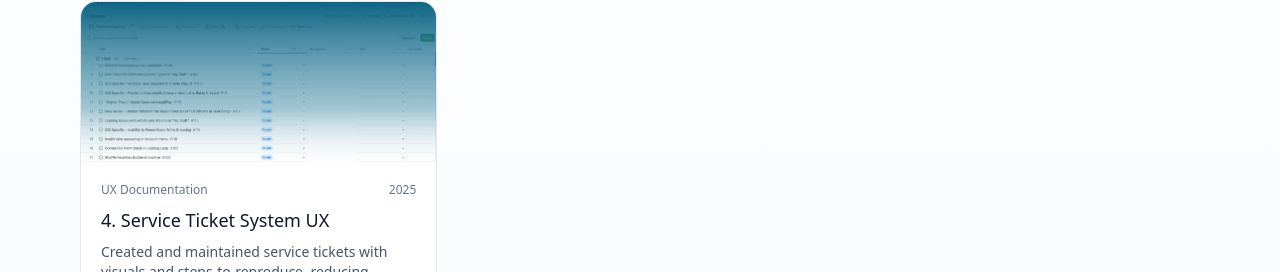
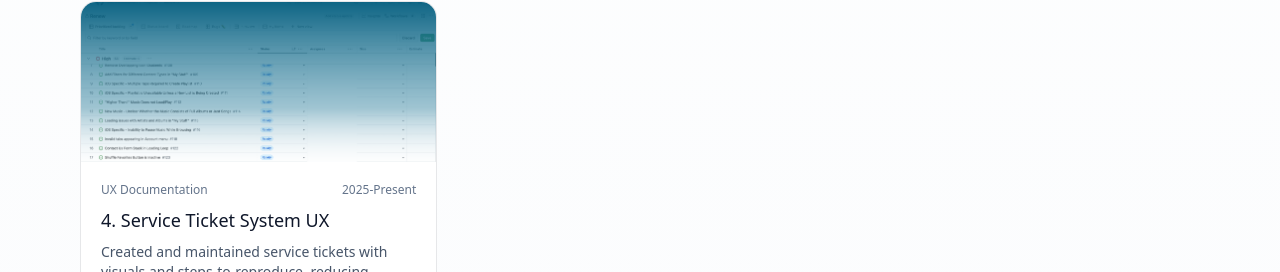
Before and after one commit to EstherRam/Portfolio, a React (Vite) app: page / in a window 1280 px wide. Shown: the part 962-1234 px from the top of the page. Built offline with nearby package versions, Linux system fonts and the light colour scheme.

Commit message:
Update year in service ticket system entry

```diff
--- a/src/App.jsx
+++ b/src/App.jsx
@@ -231,7 +231,7 @@ const projects = [
   summary:
     "Created and maintained service tickets with visuals and steps-to-reproduce, reducing duplication and improving alignment between design and development.",
   role: "UX Documentation",
-  year: "2025",
+  year: "2025-Present",
   tags: ["Accessibility", "Tickets", "Annotations", "Dev Alignment"],
   heroColor: "from-red-100 to-white",
   image: "/Portfolio/Tickets.png",
```
